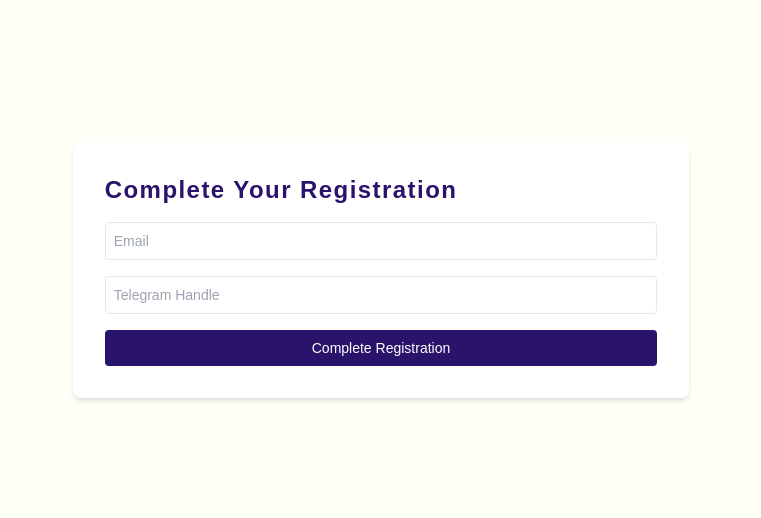
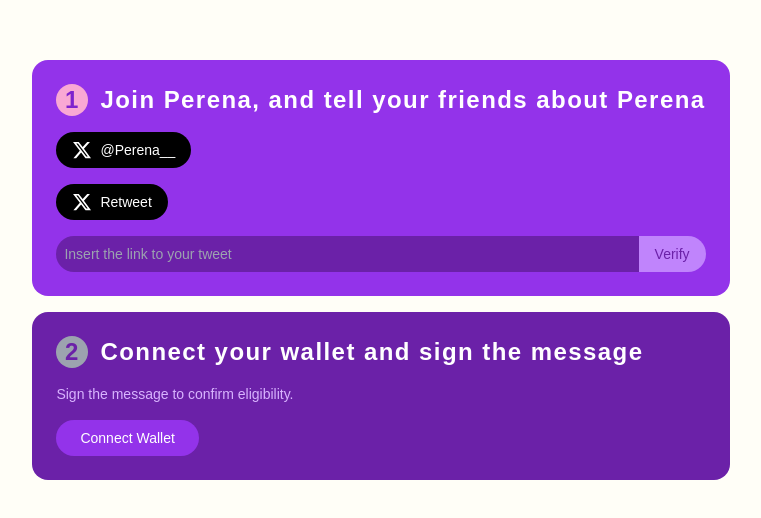
Before and after one commit to JhiNResH/perena-waitlist, a React (Vite) app: page /registration in a window 1280 px wide. Shown: the part 130-648 px from the top of the page, without its empty margins (259-1020 px from the left). Built offline with nearby package versions, Linux system fonts and the light colour scheme; a web font is replaced by a local one.

Commit message:
registration

```diff
--- a/src/components/Waitlist/Registration.tsx
+++ b/src/components/Waitlist/Registration.tsx
@@ -1,11 +1,8 @@
-import React, { useState, useEffect } from 'react';
-import { useNavigate } from 'react-router-dom';
+import { useEffect, useState } from 'react';
 import { motion, useAnimation } from 'framer-motion';
 
 const Registration = () => {
-  const [email, setEmail] = useState('');
-  const [telegramHandle, setTelegramHandle] = useState('');
-  const navigate = useNavigate();
+  const [tweetLink, setTweetLink] = useState('');
   const controls = useAnimation();
 
   useEffect(() => {
@@ -20,11 +17,23 @@
     });
   }, [controls]);
 
-  const handleSubmit = async (e: React.FormEvent) => {
-    e.preventDefault();
-    // 這裡添加發送數據到後端的邏輯
-    // 生成 referral code 的邏輯也可以放在這裡或者後端
-    navigate('/registration-success');
+  const handleFollowX = () => {
+    window.open('https://x.com/Perena__', '_blank');
+  };
+
+  const handlePost = () => {
+    // 這裡添加發推文的邏輯
+    window.open('https://twitter.com/intent/tweet?text=Your%20promo%20text%20here', '_blank');
+  };
+
+  const handleVerify = () => {
+    // 這裡添加驗證推文的邏輯
+    console.log('Verifying tweet:', tweetLink);
+  };
+
+  const handleConnectWallet = () => {
+    // 這裡添加連接錢包的邏輯
+    console.log('Connecting wallet');
   };
 
   return (
@@ -32,34 +41,59 @@
       className="flex justify-center items-center min-h-screen bg-brand-cream"
       initial={{ opacity: 0 }}
       animate={{ opacity: 1 }}
-      transition={{ duration: 0.3 }}
+      transition={{ duration: 1.5 }}
     >
       <motion.form
-        onSubmit={handleSubmit}
-        className="bg-white p-8 rounded-lg shadow-md"
-        initial={{ scale: 0, opacity: 0 }}
-        animate={controls}
+        initial={{ y: 50, opacity: 0 }}
+        animate={{ y: 0, opacity: 1 }}
+        transition={{ delay: 0.5, duration: 0.8 }}
       >
-        <h2 className="text-2xl font-bold mb-4 text-brand-purple">Complete Your Registration</h2>
-        <input
-          type="email"
-          value={email}
-          onChange={(e) => setEmail(e.target.value)}
-          placeholder="Email"
-          required
-          className="w-full p-2 mb-4 border rounded"
-        />
-        <input
-          type="text"
-          value={telegramHandle}
-          onChange={(e) => setTelegramHandle(e.target.value)}
-          placeholder="Telegram Handle"
-          required
-          className="w-full p-2 mb-4 border rounded"
-        />
-        <button type="submit" className="w-full p-2 bg-brand-purple text-white rounded">
-          Complete Registration
-        </button>
+        <div className="bg-purple-600 p-6 rounded-2xl mb-4">
+          <h2 className="text-2xl font-bold mb-4 text-white flex items-center">
+            <span className="bg-pink-300 text-purple-700 rounded-full w-8 h-8 flex items-center justify-center mr-3">1</span>
+            Join Perena, and tell your friends about Perena
+          </h2>
+          <div className="mb-4">
+            <button onClick={handleFollowX} className="bg-black text-white px-4 py-2 rounded-full flex items-center">
+              <svg className="w-5 h-5 mr-2" fill="currentColor" viewBox="0 0 24 24" aria-hidden="true">
+                <path d="M18.244 2.25h3.308l-7.227 8.26 8.502 11.24H16.17l-5.214-6.817L4.99 21.75H1.68l7.73-8.835L1.254 2.25H8.08l4.713 6.231zm-1.161 17.52h1.833L7.084 4.126H5.117z" />
+              </svg>
+              @Perena__
+            </button>
+          </div>
+          <div className="mb-4">
+            <button onClick={handlePost} className="bg-black text-white px-4 py-2 rounded-full flex items-center">
+              <svg className="w-5 h-5 mr-2" fill="currentColor" viewBox="0 0 24 24" aria-hidden="true">
+                <path d="M18.244 2.25h3.308l-7.227 8.26 8.502 11.24H16.17l-5.214-6.817L4.99 21.75H1.68l7.73-8.835L1.254 2.25H8.08l4.713 6.231zm-1.161 17.52h1.833L7.084 4.126H5.117z" />
+              </svg>
+              Retweet
+            </button>
+          </div>
+          <div className="flex items-center">
+            <input
+              type="text"
+              value={tweetLink}
+              onChange={(e) => setTweetLink(e.target.value)}
+              placeholder="Insert the link to your tweet"
+              className="flex-grow p-2 rounded-l-full bg-purple-800 text-white"
+            />
+            <button onClick={handleVerify} className="bg-purple-400 text-purple-800 px-4 py-2 rounded-r-full">
+              Verify
+            </button>
+          </div>
+        </div>
+        <div className="bg-purple-800 p-6 rounded-2xl">
+          <h2 className="text-2xl font-bold mb-4 text-white flex items-center">
+            <span className="bg-gray-400 text-purple-800 rounded-full w-8 h-8 flex items-center justify-center mr-3">2</span>
+            Connect your wallet and sign the message
+          </h2>
+          <p className="text-purple-300 mb-4">
+            Sign the message to confirm eligibility.
+          </p>
+          <button onClick={handleConnectWallet} className="bg-purple-600 text-white px-6 py-2 rounded-full">
+            Connect Wallet
+          </button>
+        </div>
       </motion.form>
     </motion.div>
   );
```
